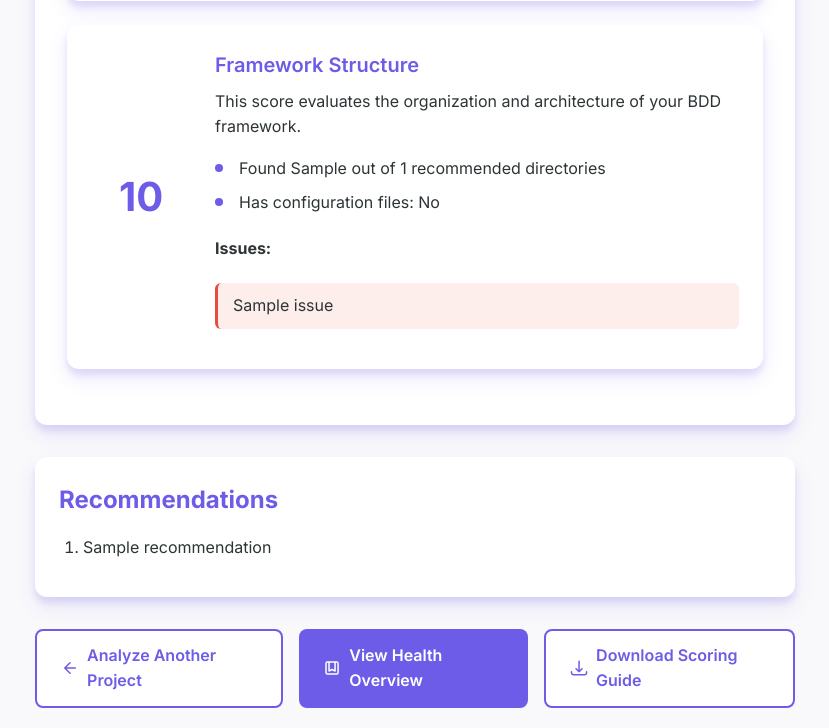
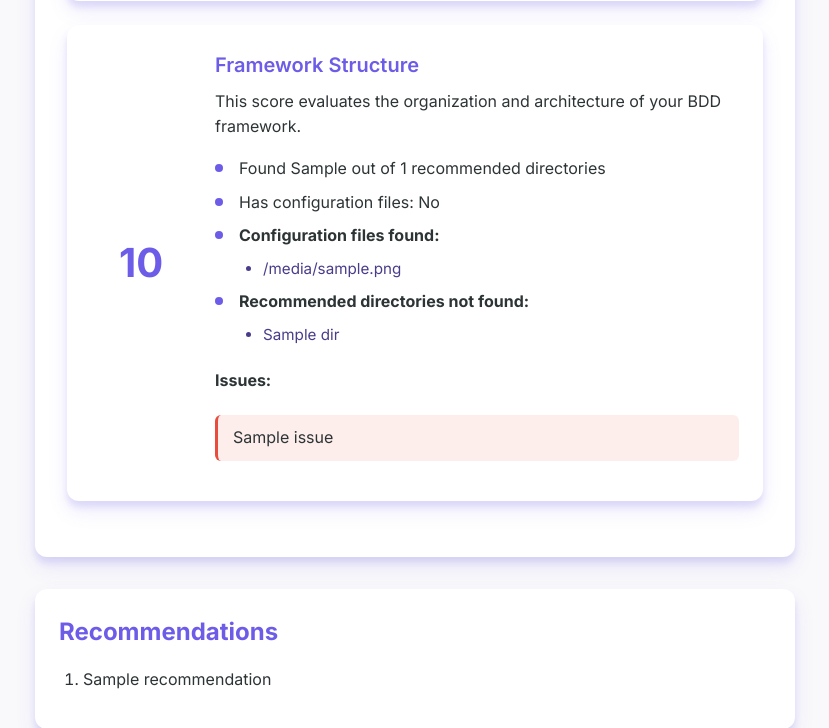
Before and after one commit to sumathiselvaraj/frameworkAnalayzer, a Flask app: template templates/results.html in a window 1280 px wide. Shown: the part 1492-2220 px from the top of the page, without its empty margins (225-1054 px from the left). Run offline with Flask 3, Linux system fonts and the light colour scheme; the template is opened without the code that fills it: most values are stand-ins (such as "Sample title", 1, 10 or a date in 2020).

Commit message:
Enhance framework analysis to detect additional config file types (.properties, .yaml, .yml) and report found/missing config files and directories.
Replit-Commit-Author: Agent
Replit-Commit-Session-Id: fd4015dc-47b3-432d-b42f-934da41b84ae
Replit-Commit-Screenshot-Url: https://storage.googleapis.com/screenshot-production-us-central1/54fb210f-715c-470b-9f6a-a26a1b4bbc81/fb4f7632-97e6-4f7f-8345-ffdadde5b93a.jpg

```diff
--- a/static/css/style.css
+++ b/static/css/style.css
@@ -252,6 +252,18 @@ body {
   border-radius: 50%;
 }
 
+.nested-list {
+  margin: 0.5rem 0 0 0;
+  padding-left: 1.5rem;
+  list-style-type: disc;
+  color: var(--primary-dark);
+}
+
+.nested-list li {
+  margin-bottom: 0.3rem;
+  font-size: 0.95rem;
+}
+
 .issues-list {
   margin: 1rem 0;
   padding: 0;
--- a/templates/results.html
+++ b/templates/results.html
@@ -129,6 +129,28 @@
                         <ul class="metric-list">
                             <li class="metric-item">Found {{ results.framework_structure.metrics.found_directories }} out of {{ results.framework_structure.metrics.expected_directories|length }} recommended directories</li>
                             <li class="metric-item">Has configuration files: {{ "Yes" if results.framework_structure.metrics.has_config else "No" }}</li>
+
+                            {% if results.framework_structure.metrics.found_config_files %}
+                            <li class="metric-item">
+                                <strong>Configuration files found:</strong>
+                                <ul class="nested-list">
+                                    {% for file in results.framework_structure.metrics.found_config_files %}
+                                    <li>{{ file }}</li>
+                                    {% endfor %}
+                                </ul>
+                            </li>
+                            {% endif %}
+
+                            {% if results.framework_structure.metrics.missing_directories %}
+                            <li class="metric-item">
+                                <strong>Recommended directories not found:</strong>
+                                <ul class="nested-list">
+                                    {% for dir in results.framework_structure.metrics.missing_directories %}
+                                    <li>{{ dir }}</li>
+                                    {% endfor %}
+                                </ul>
+                            </li>
+                            {% endif %}
                         </ul>
                         {% endif %}
 
```
Also changed, not shown: analyzer.py (+14 -2 lines), attached_assets/image_1743174904762.png (added).
